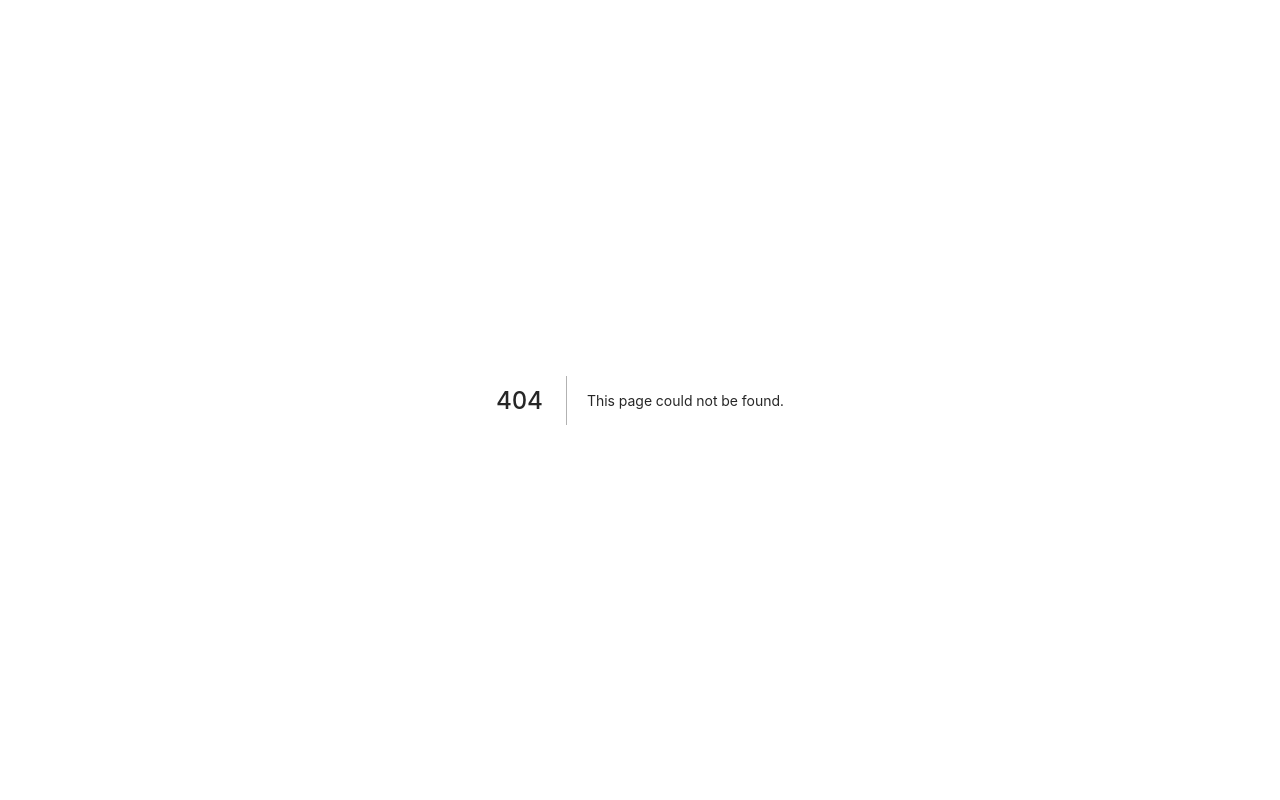
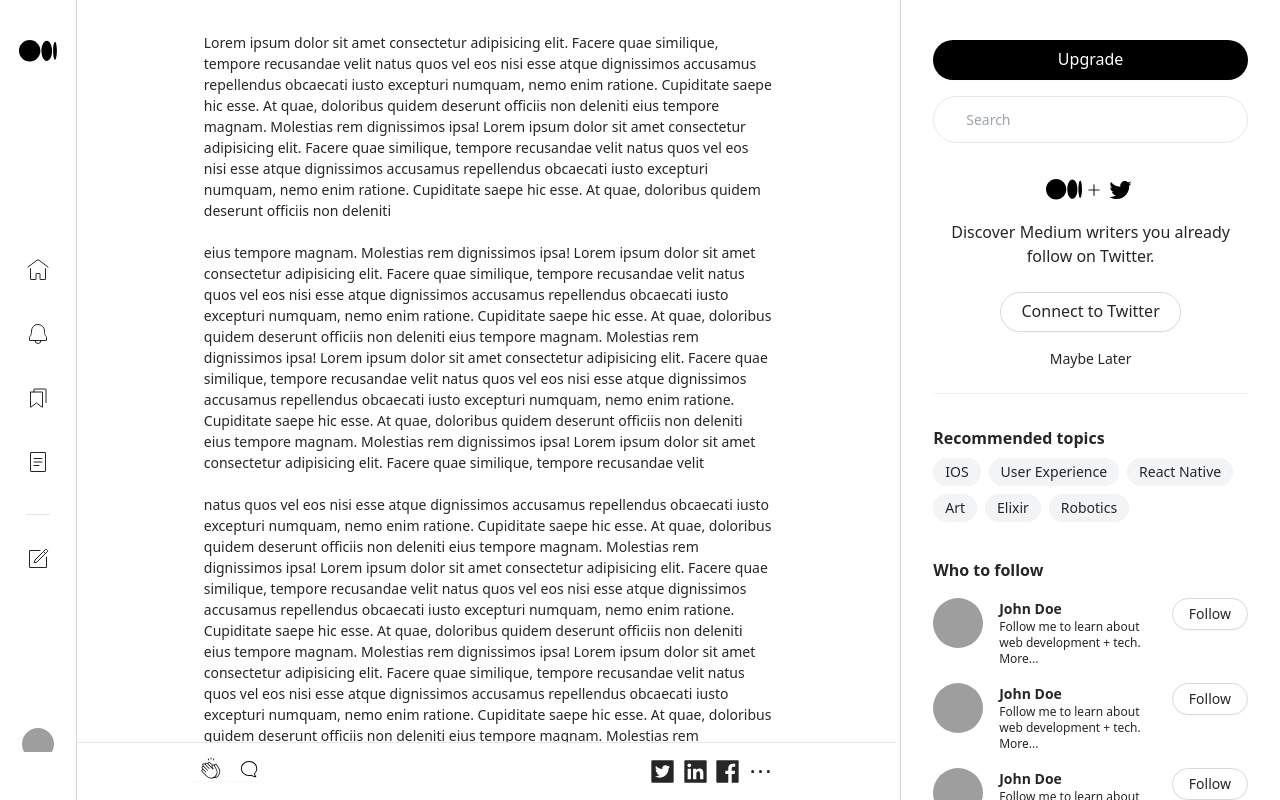
Before and after one commit to Nelson-Chinedu/Medium-clone, a Next.js app: page /new-story in a window 1280 px wide. Before the commit this address had no page. Shown: the top 800 px of the page. Built offline with nearby package versions, Linux system fonts and the light colour scheme; grey boxes are pictures that could not be loaded.

Commit message:
add single blog post

```diff
--- a/src/components/Navigation/Sidenav.tsx
+++ b/src/components/Navigation/Sidenav.tsx
@@ -1,5 +1,6 @@
 import React, { FunctionComponent } from 'react';
-import { Image } from 'antd';
+import Link from 'next/link';
+import { Image, Tooltip } from 'antd';
 
 import { Avatar } from 'src/components';
 
@@ -16,6 +17,8 @@ const Sidenav: FunctionComponent<{}> = () => {
         </svg>
       </div>
       <div>
+        <Link href="/">
+          <Tooltip placement="right" title="Home" className="cursor-pointer">
             <svg
               width="24"
               height="24"
@@ -31,6 +34,14 @@ const Sidenav: FunctionComponent<{}> = () => {
                 stroke-linejoin="round"
               ></path>
             </svg>
+          </Tooltip>
+        </Link>
+        <Link href="/me/notifications">
+          <Tooltip
+            placement="right"
+            title="Notifications"
+            className="cursor-pointer"
+          >
             <svg
               width="24"
               height="24"
@@ -50,6 +61,10 @@ const Sidenav: FunctionComponent<{}> = () => {
                 stroke-linejoin="round"
               ></path>
             </svg>
+          </Tooltip>
+        </Link>
+        <Link href="/me/lists">
+          <Tooltip placement="right" title="Lists" className="cursor-pointer">
             <svg
               width="24"
               height="24"
@@ -69,6 +84,10 @@ const Sidenav: FunctionComponent<{}> = () => {
                 stroke-linecap="round"
               ></path>
             </svg>
+          </Tooltip>
+        </Link>
+        <Link href="/me/stories/draft">
+          <Tooltip placement="right" title="Stories" className="cursor-pointer">
             <svg
               width="24"
               height="24"
@@ -87,7 +106,11 @@ const Sidenav: FunctionComponent<{}> = () => {
                 stroke-linecap="round"
               ></path>
             </svg>
+          </Tooltip>
+        </Link>
         <hr className="mb-8" />
+        <Link href="/new-story">
+          <Tooltip placement="right" title="Write" className="cursor-pointer">
             <svg
               width="24"
               height="24"
@@ -104,6 +127,8 @@ const Sidenav: FunctionComponent<{}> = () => {
                 stroke="currentColor"
               ></path>
             </svg>
+          </Tooltip>
+        </Link>
       </div>
       <div>
         <Avatar
--- a/src/pages/App/Landing/Articles.tsx
+++ b/src/pages/App/Landing/Articles.tsx
@@ -1,4 +1,5 @@
 import { FunctionComponent } from 'react';
+import { useRouter } from 'next/router';
 import { Divider } from 'antd';
 import { FileAddOutlined, EllipsisOutlined } from '@ant-design/icons';
 
@@ -15,10 +16,20 @@ type Props = {
 };
 
 const Articles: FunctionComponent<{}> = () => {
+  const router = useRouter();
+
+  const handleChange = (blog: any) => {
+    const path = blog.blogTitle.split(' ').join('-');
+    router.push(`/${path}-${blog.id}`);
+  };
   return (
     <div>
       {BLOG_POSTS.map((blog: Props) => (
-        <section key={blog.id}>
+        <section
+          key={blog.id}
+          className="cursor-pointer"
+          onClick={() => handleChange(blog)}
+        >
           <article className="flex justify-between my-4">
             <div style={{ width: '75%' }}>
               <div className="flex items-center">
--- /dev/null
+++ b/src/pages/[id].tsx
@@ -0,0 +1,125 @@
+import { FunctionComponent } from 'react';
+import {
+  TwitterSquareFilled,
+  EllipsisOutlined,
+  LinkedinFilled,
+  FacebookFilled,
+} from '@ant-design/icons';
+
+import { Button } from 'src/components';
+
+import withDashboardLayout from 'src/HOC/withDashboardLayout';
+
+const Post: FunctionComponent<{}> = () => {
+  return (
+    <div>
+      <div>
+        <p>
+          Lorem ipsum dolor sit amet consectetur adipisicing elit. Facere quae
+          similique, tempore recusandae velit natus quos vel eos nisi esse atque
+          dignissimos accusamus repellendus obcaecati iusto excepturi numquam,
+          nemo enim ratione. Cupiditate saepe hic esse. At quae, doloribus
+          quidem deserunt officiis non deleniti eius tempore magnam. Molestias
+          rem dignissimos ipsa! Lorem ipsum dolor sit amet consectetur
+          adipisicing elit. Facere quae similique, tempore recusandae velit
+          natus quos vel eos nisi esse atque dignissimos accusamus repellendus
+          obcaecati iusto excepturi numquam, nemo enim ratione. Cupiditate saepe
+          hic esse. At quae, doloribus quidem deserunt officiis non deleniti{' '}
+          <br /> <br />
+          eius tempore magnam. Molestias rem dignissimos ipsa! Lorem ipsum dolor
+          sit amet consectetur adipisicing elit. Facere quae similique, tempore
+          recusandae velit natus quos vel eos nisi esse atque dignissimos
+          accusamus repellendus obcaecati iusto excepturi numquam, nemo enim
+          ratione. Cupiditate saepe hic esse. At quae, doloribus quidem deserunt
+          officiis non deleniti eius tempore magnam. Molestias rem dignissimos
+          ipsa! Lorem ipsum dolor sit amet consectetur adipisicing elit. Facere
+          quae similique, tempore recusandae velit natus quos vel eos nisi esse
+          atque dignissimos accusamus repellendus obcaecati iusto excepturi
+          numquam, nemo enim ratione. Cupiditate saepe hic esse. At quae,
+          doloribus quidem deserunt officiis non deleniti eius tempore magnam.
+          Molestias rem dignissimos ipsa! Lorem ipsum dolor sit amet consectetur
+          adipisicing elit. Facere quae similique, tempore recusandae velit
+          <br /> <br />
+          natus quos vel eos nisi esse atque dignissimos accusamus repellendus
+          obcaecati iusto excepturi numquam, nemo enim ratione. Cupiditate saepe
+          hic esse. At quae, doloribus quidem deserunt officiis non deleniti
+          eius tempore magnam. Molestias rem dignissimos ipsa! Lorem ipsum dolor
+          sit amet consectetur adipisicing elit. Facere quae similique, tempore
+          recusandae velit natus quos vel eos nisi esse atque dignissimos
+          accusamus repellendus obcaecati iusto excepturi numquam, nemo enim
+          ratione. Cupiditate saepe hic esse. At quae, doloribus quidem deserunt
+          officiis non deleniti eius tempore magnam. Molestias rem dignissimos
+          ipsa! Lorem ipsum dolor sit amet consectetur adipisicing elit. Facere
+          quae similique, tempore recusandae velit natus quos vel eos nisi esse
+          atque dignissimos accusamus repellendus obcaecati iusto excepturi
+          numquam, nemo enim ratione. Cupiditate saepe hic esse. At quae,
+          doloribus quidem deserunt officiis non deleniti eius tempore magnam.
+          Molestias rem dignissimos ipsa! Lorem ipsum dolor sit amet consectetur
+          adipisicing elit. Facere quae similique, tempore recusandae velit
+          natus quos vel eos nisi esse atque dignissimos accusamus repellendus
+          obcaecati iusto excepturi numquam, nemo enim ratione. Cupiditate saepe
+          hic esse. At quae, doloribus quidem deserunt officiis non deleniti
+          eius tempore magnam. Molestias rem dignissimos ipsa! Lorem ipsum dolor
+          sit amet consectetur adipisicing elit. Facere quae similique, tempore
+          recusandae velit natus quos vel eos nisi esse atque dignissimos
+          accusamus repellendus obcaecati iusto excepturi numquam, nemo enim
+          ratione. Cupiditate saepe hic esse. At quae, doloribus quidem deserunt
+          officiis non deleniti eius tempore magnam. Molestias rem dignissimos
+          ipsa! Lorem ipsum dolor sit amet consectetur adipisicing elit. Facere
+          quae similique, tempore recusandae velit natus quos vel eos nisi esse
+          atque dignissimos accusamus repellendus obcaecati iusto excepturi
+          numquam, nemo enim ratione. Cupiditate saepe hic esse. At quae,
+          doloribus quidem deserunt officiis non deleniti eius tempore magnam.
+          Molestias rem dignissimos ipsa!
+        </p>
+      </div>
+      <div
+        className="border-t w-full bg-white fixed -right-0 -bottom-0 -left-0"
+        style={{
+          width: '64%',
+          marginLeft: '6%',
+          padding: '1em 3em',
+        }}
+      >
+        <div
+          className="flex items-center justify-between m-auto"
+          style={{ width: '80%' }}
+        >
+          <div>
+            <Button type="default" size="small" className="border-none">
+              <svg width="24" height="24" viewBox="0 0 24 24" aria-label="clap">
+                <path
+                  fill-rule="evenodd"
+                  clip-rule="evenodd"
+                  d="M11.37.83L12 3.28l.63-2.45h-1.26zM13.92 3.95l1.52-2.1-1.18-.4-.34 2.5zM8.59 1.84l1.52 2.11-.34-2.5-1.18.4zM18.52 18.92a4.23 4.23 0 0 1-2.62 1.33l.41-.37c2.39-2.4 2.86-4.95 1.4-7.63l-.91-1.6-.8-1.67c-.25-.56-.19-.98.21-1.29a.7.7 0 0 1 .55-.13c.28.05.54.23.72.5l2.37 4.16c.97 1.62 1.14 4.23-1.33 6.7zm-11-.44l-4.15-4.15a.83.83 0 0 1 1.17-1.17l2.16 2.16a.37.37 0 0 0 .51-.52l-2.15-2.16L3.6 11.2a.83.83 0 0 1 1.17-1.17l3.43 3.44a.36.36 0 0 0 .52 0 .36.36 0 0 0 0-.52L5.29 9.51l-.97-.97a.83.83 0 0 1 0-1.16.84.84 0 0 1 1.17 0l.97.97 3.44 3.43a.36.36 0 0 0 .51 0 .37.37 0 0 0 0-.52L6.98 7.83a.82.82 0 0 1-.18-.9.82.82 0 0 1 .76-.51c.22 0 .43.09.58.24l5.8 5.79a.37.37 0 0 0 .58-.42L13.4 9.67c-.26-.56-.2-.98.2-1.29a.7.7 0 0 1 .55-.13c.28.05.55.23.73.5l2.2 3.86c1.3 2.38.87 4.59-1.29 6.75a4.65 4.65 0 0 1-4.19 1.37 7.73 7.73 0 0 1-4.07-2.25zm3.23-12.5l2.12 2.11c-.41.5-.47 1.17-.13 1.9l.22.46-3.52-3.53a.81.81 0 0 1-.1-.36c0-.23.09-.43.24-.59a.85.85 0 0 1 1.17 0zm7.36 1.7a1.86 1.86 0 0 0-1.23-.84 1.44 1.44 0 0 0-1.12.27c-.3.24-.5.55-.58.89-.25-.25-.57-.4-.91-.47-.28-.04-.56 0-.82.1l-2.18-2.18a1.56 1.56 0 0 0-2.2 0c-.2.2-.33.44-.4.7a1.56 1.56 0 0 0-2.63.75 1.6 1.6 0 0 0-2.23-.04 1.56 1.56 0 0 0 0 2.2c-.24.1-.5.24-.72.45a1.56 1.56 0 0 0 0 2.2l.52.52a1.56 1.56 0 0 0-.75 2.61L7 19a8.46 8.46 0 0 0 4.48 2.45 5.18 5.18 0 0 0 3.36-.5 4.89 4.89 0 0 0 4.2-1.51c2.75-2.77 2.54-5.74 1.43-7.59L18.1 7.68z"
+                ></path>
+              </svg>
+            </Button>
+            <Button type="default" size="small" className="border-none">
+              <svg
+                width="24"
+                height="24"
+                viewBox="0 0 24 24"
+                aria-label="responses"
+              >
+                <path d="M18 16.8a7.14 7.14 0 0 0 2.24-5.32c0-4.12-3.53-7.48-8.05-7.48C7.67 4 4 7.36 4 11.48c0 4.13 3.67 7.48 8.2 7.48a8.9 8.9 0 0 0 2.38-.32c.23.2.48.39.75.56 1.06.69 2.2 1.04 3.4 1.04.22 0 .4-.11.48-.29a.5.5 0 0 0-.04-.52 6.4 6.4 0 0 1-1.16-2.65v.02zm-3.12 1.06l-.06-.22-.32.1a8 8 0 0 1-2.3.33c-4.03 0-7.3-2.96-7.3-6.59S8.17 4.9 12.2 4.9c4 0 7.1 2.96 7.1 6.6 0 1.8-.6 3.47-2.02 4.72l-.2.16v.26l.02.3a6.74 6.74 0 0 0 .88 2.4 5.27 5.27 0 0 1-2.17-.86c-.28-.17-.72-.38-.94-.59l.01-.02z"></path>
+              </svg>
+            </Button>
+          </div>
+          <div className="flex">
+            <TwitterSquareFilled
+              style={{ fontSize: '25px', marginRight: '.3em' }}
+            />
+            <LinkedinFilled style={{ fontSize: '25px', marginRight: '.3em' }} />
+            <FacebookFilled style={{ fontSize: '25px', marginRight: '.3em' }} />
+            <EllipsisOutlined
+              style={{ fontSize: '25px', marginRight: '.3em' }}
+            />
+          </div>
+        </div>
+      </div>
+    </div>
+  );
+};
+
+export default withDashboardLayout(Post);
--- a/src/styles/_Aside.scss
+++ b/src/styles/_Aside.scss
@@ -1,5 +1,6 @@
 .c-aside {
   width: 30%;
+  background-color: white;
   .c-btn-upgrade {
     background: black !important;
     color: white;
--- a/src/styles/_Dashboard.scss
+++ b/src/styles/_Dashboard.scss
@@ -1,3 +1,3 @@
 .c-main {
-  width: 69%;
+  width: 65%;
 }
```
Lines whose indentation alone changed are shown as unchanged.
